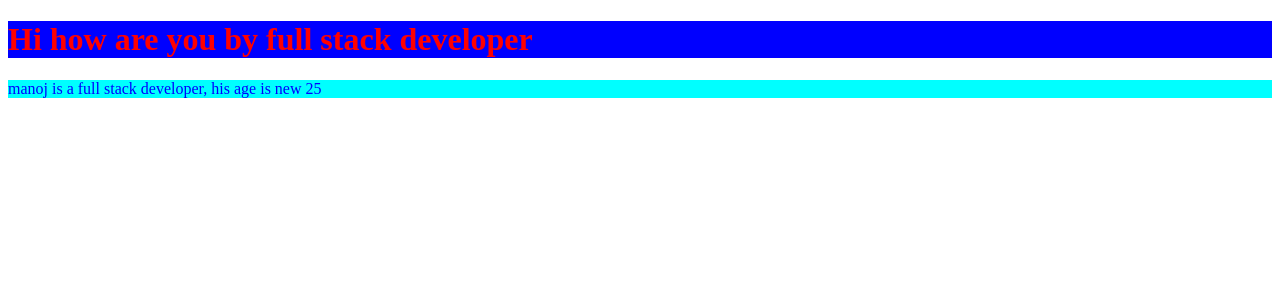
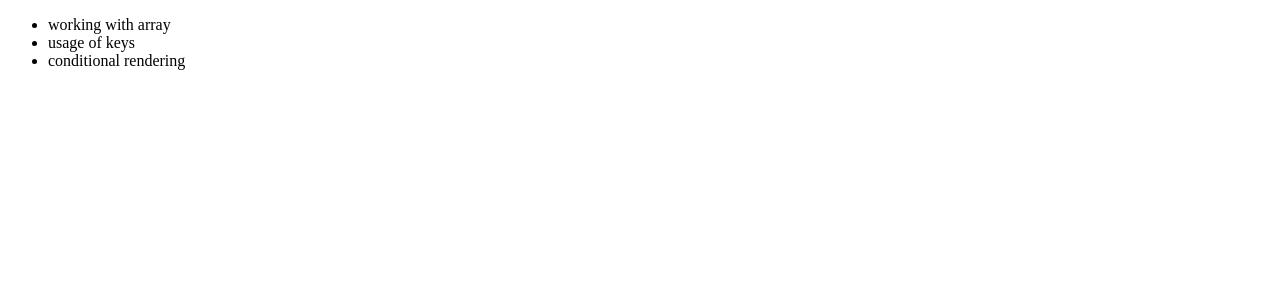
Before and after one commit to Manojkumarfsd/React-Testforbranch, a React (Vite) app: page / in a window 1280 px wide. Shown: the top 300 px of the page. Built offline with nearby package versions, Linux system fonts and the light colour scheme.

Commit message:
working with array list

```diff
--- a/src/App.jsx
+++ b/src/App.jsx
@@ -1,21 +1,16 @@
-import './App.css'
-let Hello= (props)=>{
+import React from 'react'
 
-  return (
+const App=(props)=>{
+const {notes}=props;
+  return(
     <div>
-      <h1>Hi how are you by {props.me}</h1>
+      <ul>
+        <li>{notes[0].content}</li>
+        <li>{notes[1].content}</li>
+        <li>{notes[2].content}</li>
+      </ul>
+
     </div>
   )
 }
-let App=()=>{
-  let name="manoj"
-  let age="25"
-  return(
-<div>
-  <Hello me="full stack developer"/>
-  <p> {name} is a full stack developer, his age is new {age} </p>
-</div>
-
-  )
-}
 export default App;
--- a/src/main.jsx
+++ b/src/main.jsx
@@ -2,4 +2,24 @@ import React from 'react'
 import ReactDOM from 'react-dom/client'
 import App from './App.jsx'
 
-ReactDOM.createRoot(document.getElementById('root')).render(<App />);
+const notes =[
+    {
+        id:1,
+        content:"working with array",
+        important:true
+    },
+    {
+        id:2,
+        content:"usage of keys",
+        important:true
+    },
+    {
+        id:3,
+        content:"conditional rendering",
+        important:false
+    }
+]
+
+
+
+ReactDOM.createRoot(document.getElementById('root')).render(<App notes={notes}/>);
```
